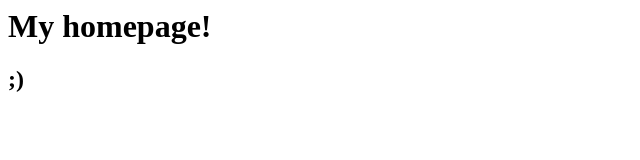
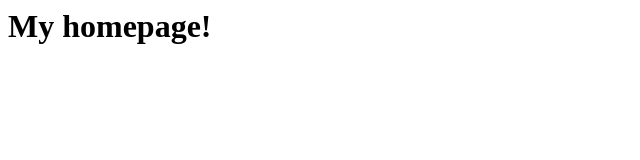
Before and after one commit to chengweilin114/chengweilin114.github.io, a plain HTML site: page index.html in a window 1280 px wide. Shown: the full height of the page, 0-640 px from the left. Drawn offline with Linux system fonts and the light colour scheme.

Commit message:
Update index.html

```diff
--- a/index.html
+++ b/index.html
@@ -7,9 +7,5 @@
   <body>
     <h1>My homepage!</h1>
 
-    <h2>
-        ;)
-    </h2>
-
   </body>
 </html>
```
